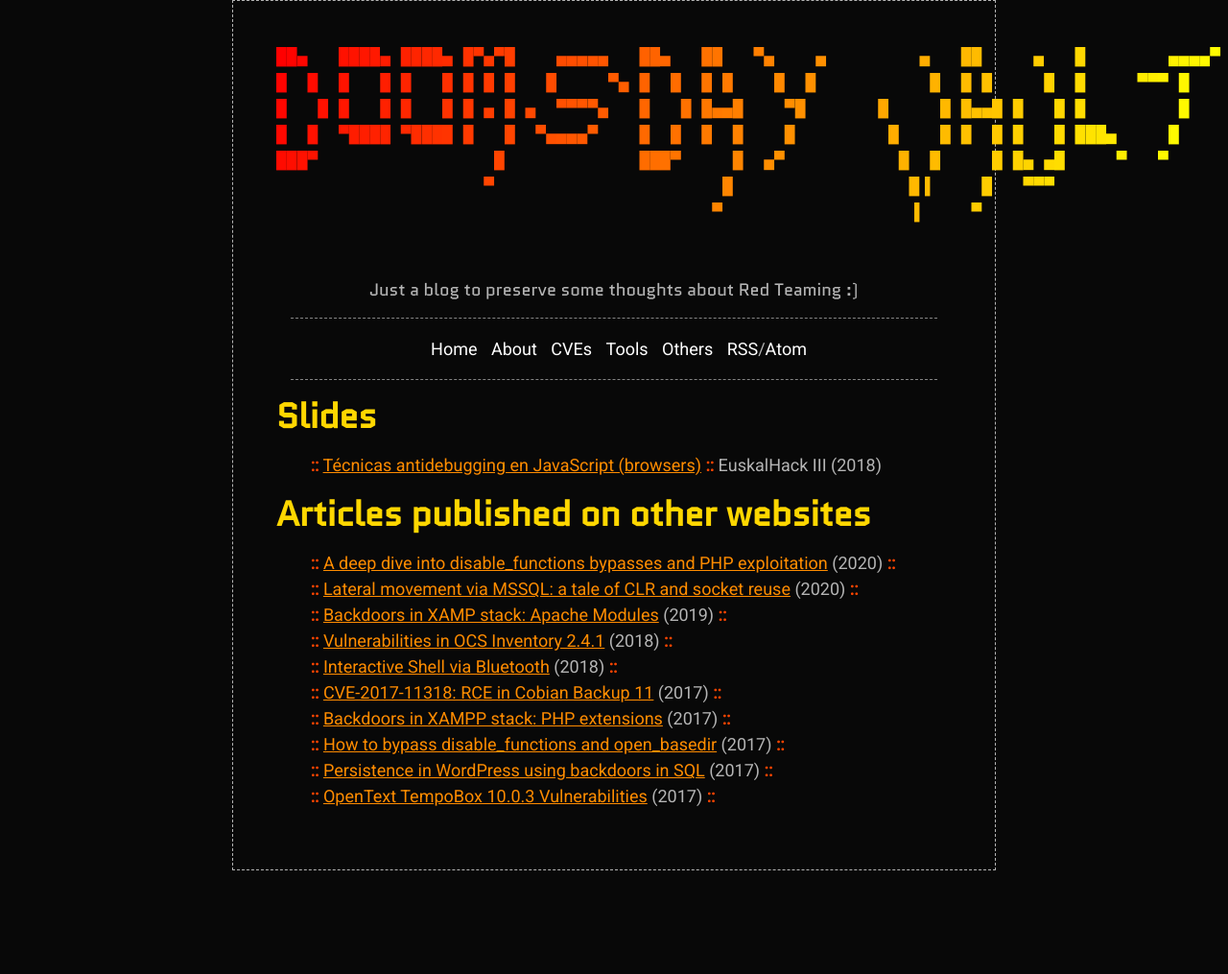
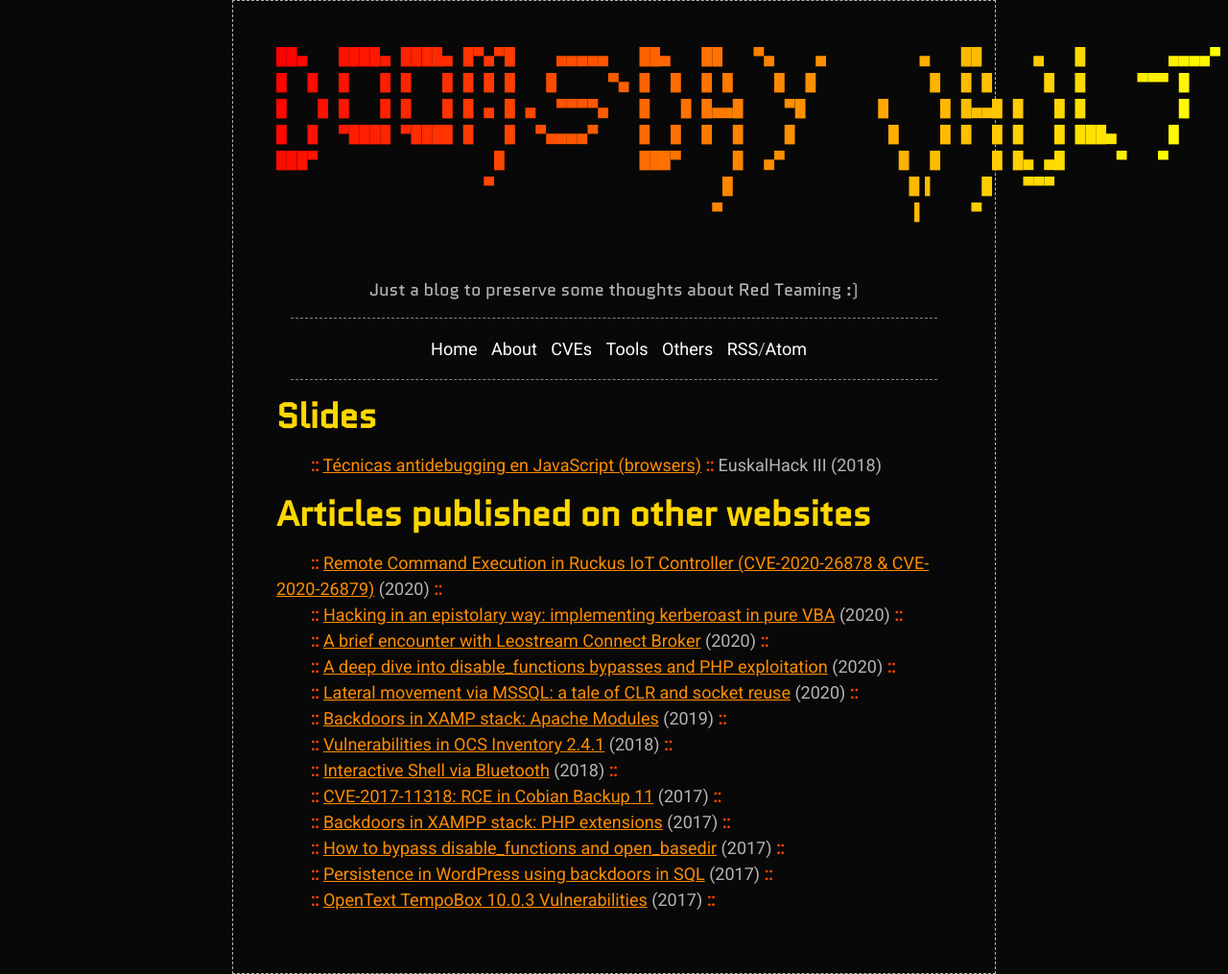
Before and after one commit to X-C3LL/x-c3ll.github.io, a Jekyll site: the page built from stuff.md, in a window 1280 px wide. Shown: the whole page at 96% size. Built offline with Jekyll 4.4.1, drawn with Linux system fonts in a browser that asks for light colours; before the commit the page ends 907 px from its top, so only the background shows below that.

Commit message:
Update stuff.md

```diff
--- a/stuff.md
+++ b/stuff.md
@@ -8,6 +8,9 @@ permalink: stuff.html
 &nbsp;&nbsp;&nbsp;&nbsp;&nbsp;&nbsp;&nbsp;&nbsp;__::__ [Técnicas antidebugging en JavaScript (browsers)](https://github.com/X-C3LL/congresos-slides/blob/master/ANtidebugging-JS-PDF.pdf) __::__ EuskalHack III (2018)<br>
 
 # Articles published on other websites
+&nbsp;&nbsp;&nbsp;&nbsp;&nbsp;&nbsp;&nbsp;&nbsp;__::__ [Remote Command Execution in Ruckus IoT Controller (CVE-2020-26878 & CVE-2020-26879)](https://adepts.of0x.cc/ruckus-vriot-rce/) (2020) __::__<br>
+&nbsp;&nbsp;&nbsp;&nbsp;&nbsp;&nbsp;&nbsp;&nbsp;__::__ [Hacking in an epistolary way: implementing kerberoast in pure VBA](https://adepts.of0x.cc/kerberoast-vba-macro/) (2020) __::__<br>
+&nbsp;&nbsp;&nbsp;&nbsp;&nbsp;&nbsp;&nbsp;&nbsp;__::__ [A brief encounter with Leostream Connect Broker](https://adepts.of0x.cc/leostream-xss-to-rce/) (2020) __::__<br>
 &nbsp;&nbsp;&nbsp;&nbsp;&nbsp;&nbsp;&nbsp;&nbsp;__::__ [A deep dive into disable_functions bypasses and PHP exploitation](https://www.blackarrow.net/disable-functions-bypasses-and-php-exploitation/) (2020) __::__<br>
 &nbsp;&nbsp;&nbsp;&nbsp;&nbsp;&nbsp;&nbsp;&nbsp;__::__ [Lateral movement via MSSQL: a tale of CLR and socket reuse](https://www.blackarrow.net/mssqlproxy-pivoting-clr/) (2020) __::__<br>
 &nbsp;&nbsp;&nbsp;&nbsp;&nbsp;&nbsp;&nbsp;&nbsp;__::__ [Backdoors in XAMP stack: Apache Modules](https://www.tarlogic.com/en/blog/backdoors-modulos-apache/) (2019) __::__<br>
```
